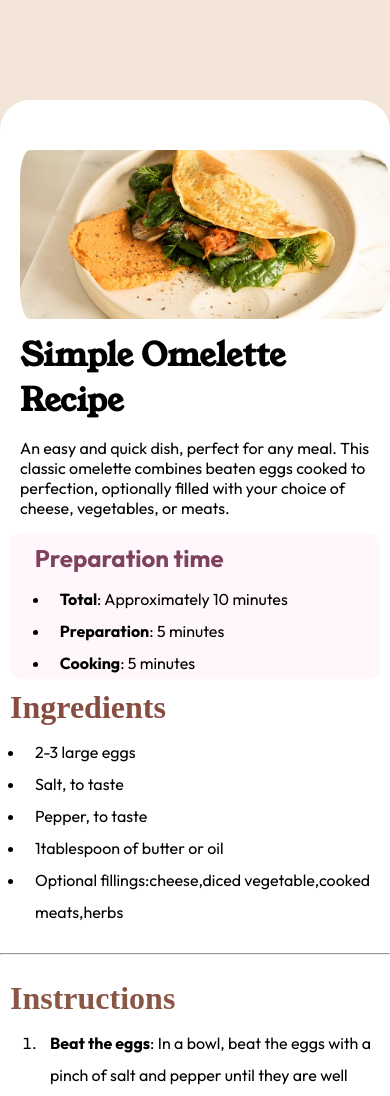
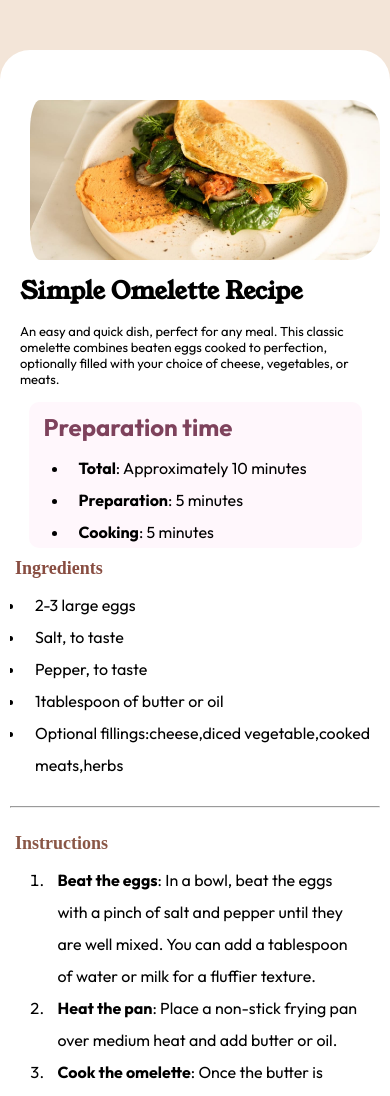
Before and after one commit to Michaelrodriguesds/Receita_Front-end-Mentor, a plain HTML site: page index.html in a window 390 px wide. Shown: the top 1096 px of the page. Drawn offline with Linux system fonts and the light colour scheme.

Commit message:
configuraçaotelasmenores

```diff
--- a/assets/css/estilo.css
+++ b/assets/css/estilo.css
@@ -7,7 +7,7 @@
 
 }
 
-body{
+body {
     margin-top: 100px;
     background-color: #F3E5D8;
     font-family: 'Outfit', sans-serif;
@@ -15,7 +15,7 @@ body{
 }
 
 h1 {
-    font-size:xx-large;
+    font-size: xx-large;
     margin-top: 10px;
     margin-bottom: 10px;
     padding-left: 20px;
@@ -43,9 +43,10 @@ h3 {
     font-family: 'Times New Roman', Times, serif;
     font-size: xx-large;
     padding-top: 10px;
-    padding-bottom:10px;
+    padding-bottom: 10px;
     padding-left: 10px;
 }
+
 .lista_dois {
     padding-left: 25px;
     line-height: 1rem;
@@ -54,8 +55,8 @@ h3 {
 }
 
 hr {
-   margin-top: 15px;
-   margin-bottom: 15px;
+    margin-top: 15px;
+    margin-bottom: 15px;
 
 }
 
@@ -64,10 +65,11 @@ h4 {
     font-family: 'Times New Roman', Times, serif;
     font-size: xx-large;
     padding-top: 10px;
-    padding-bottom:10px;
+    padding-bottom: 10px;
     padding-left: 10px;
 
 }
+
 .lista_tres {
     font-weight: 400;
     font-size: 16px;
@@ -100,10 +102,10 @@ img {
 }
 
 .primeiroLi {
-    background-color:#FFF7FC;
+    background-color: #FFF7FC;
     border-radius: 10px;
-    height:auto;
-    width:95%;
+    height: auto;
+    width: 95%;
     margin: auto;
 }
 
@@ -123,21 +125,71 @@ li {
     color: #8A5746;
     padding-left: 200px;
 }
+
 .Nutrition2 {
     font-weight: 600;
     font-family: 'Outfit', sans-serif;
     color: #8A5746;
     padding-left: 220px;
 }
+
 .Nutrition3 {
     font-weight: 600;
     font-family: 'Outfit', sans-serif;
     color: #8A5746;
     padding-left: 210px;
 }
+
 .Nutrition4 {
     font-weight: 600;
     font-family: 'Outfit', sans-serif;
     color: #8A5746;
     padding-left: 235px;
 }
+
+@media screen and (max-width: 768px) {
+    body {
+        margin-top: 50px;
+    }
+
+    h1 {
+        font-size: x-large;
+        padding-left: 10px;
+    }
+
+    p {
+        font-size: small;
+        padding-left: 10px;
+    }
+
+    h2 {
+        padding-left: 15px;
+    }
+
+    h3 {
+        font-size: large;
+        padding-left: 5px;
+    }
+
+    .lista_dois {
+        padding-left: 15px;
+    }
+
+    h4 {
+        font-size: large;
+        padding-left: 5px;
+    }
+
+    .lista_tres {
+        padding-left: 20px;
+    }
+    .containe {
+        padding: 0 10px;
+    }
+
+    .primeiroLi,
+    .estilo_list {
+        width: 90%;
+        margin: auto;
+    }
+}
```
